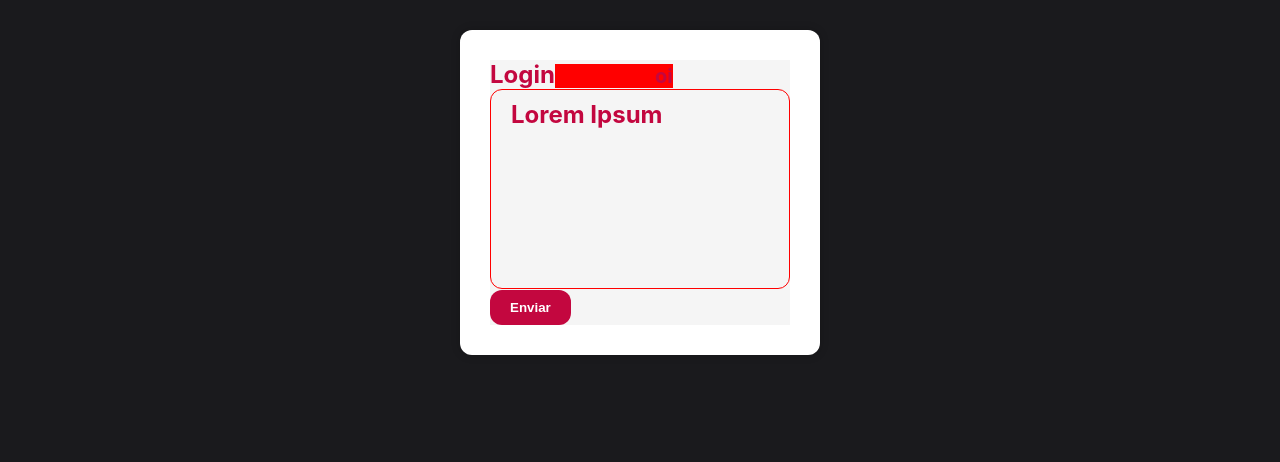
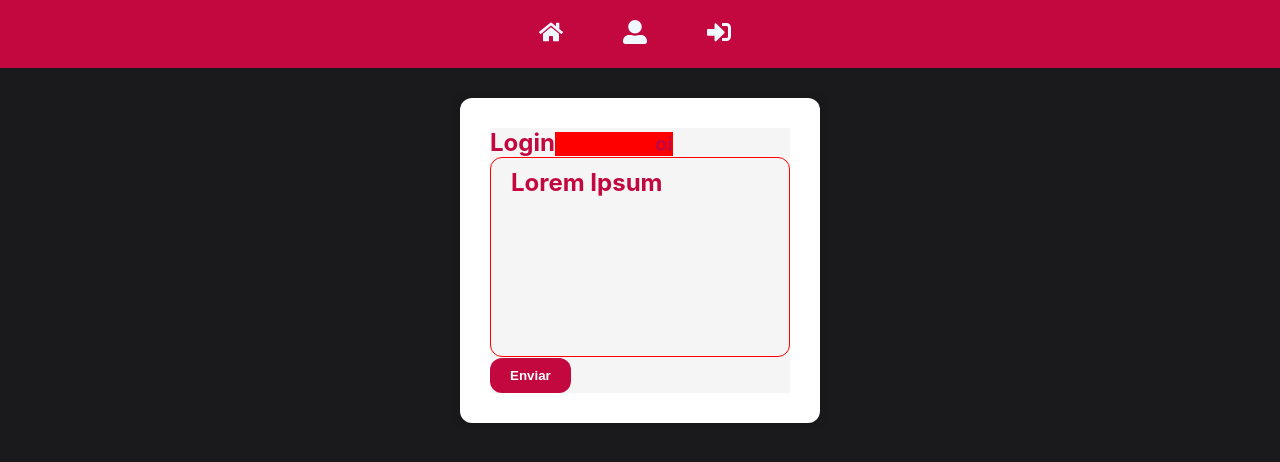
Before and after one commit to pedrovs3/react-App, a React (Create React App) app: page / in a window 1280 px wide. Shown: the top 462 px of the page. Built offline with nearby package versions, Linux system fonts and the light colour scheme.

Commit message:
Creating Header component

```diff
--- a/package.json
+++ b/package.json
@@ -9,6 +9,7 @@
     "eslint-plugin-prettier": "^4.2.1",
     "react": "^18.2.0",
     "react-dom": "^18.2.0",
+    "react-icons": "^4.6.0",
     "react-scripts": "5.0.1",
     "styled-components": "^5.3.6",
     "web-vitals": "^2.1.4"
--- a/src/App.js
+++ b/src/App.js
@@ -1,10 +1,12 @@
 import React from 'react';
 import GlobalStyles from './styles/GlobalStyles';
 import Login from './pages/Login';
+import Header from './components/Header';
 
 function App() {
   return (
     <>
+      <Header />
       <Login />
       <GlobalStyles />
     </>
--- /dev/null
+++ b/src/components/Header/index.js
@@ -0,0 +1,19 @@
+import React from 'react';
+import { FaHome, FaSignInAlt, FaUserAlt } from 'react-icons/fa';
+import { Nav } from './styled';
+
+export default function Header() {
+  return (
+    <Nav>
+      <a href="#">
+        <FaHome size={24} />
+      </a>
+      <a href="#">
+        <FaUserAlt size={24} />
+      </a>
+      <a href="#">
+        <FaSignInAlt size={24} />
+      </a>
+    </Nav>
+  );
+}
--- /dev/null
+++ b/src/components/Header/styled.js
@@ -0,0 +1,18 @@
+import styled from 'styled-components';
+import { primaryColor } from '../../config/colors';
+
+export const Nav = styled.nav`
+  background: ${primaryColor};
+  padding: 20px;
+  display: flex;
+  align-items: center;
+  justify-content: center;
+  gap: 50px;
+
+  a {
+    color: aliceblue;
+    margin: 0 10px 0 0;
+    text-align: center;
+    font-weight: bold;
+  }
+`;
--- a/src/styles/GlobalStyles.js
+++ b/src/styles/GlobalStyles.js
@@ -2,14 +2,14 @@
 import { primaryColor, primaryDarkColor } from '../config/colors';
 
 export default createGlobalStyle`
-  *{
+  * {
     margin: 0;
-    padding:0;
+    padding: 0;
     outline: none;
     box-sizing: border-box;
   }
 
-  body{
+  body {
     font-family: -apple-system, sans-serif;
     background: ${primaryDarkColor};
     color: ${primaryColor};
@@ -32,6 +32,7 @@
 
   button:hover {
     border-radius: 4px;
+    box-shadow: inset 0 0 0 10em rgba(255, 255, 255, 0.2);
   }
 
   a {
```
Also changed, not shown: 1 other file (tests, documents, lock files or other folders).
